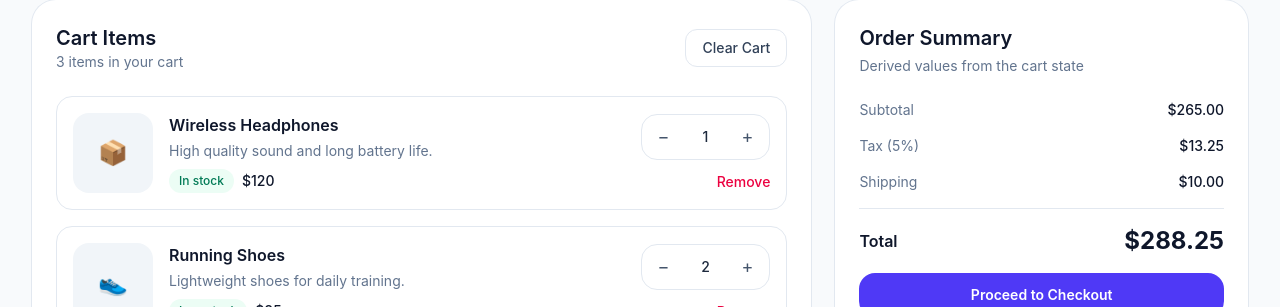
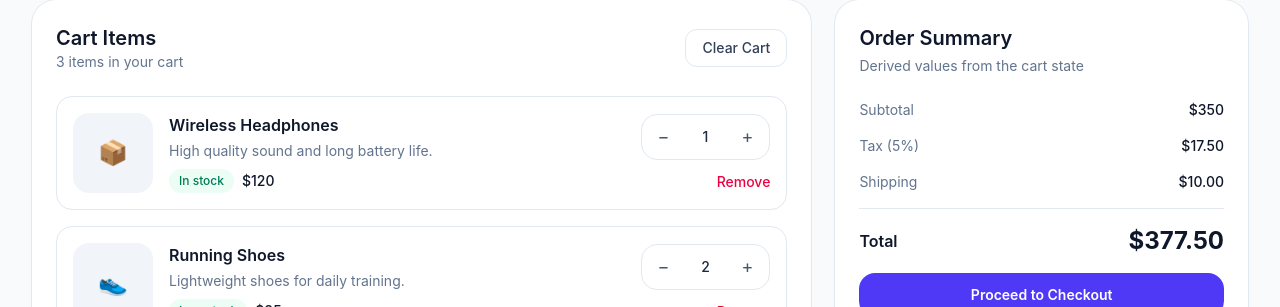
Before and after one commit to jinnahakondo/shop-cart, a React (Vite) app: page / in a window 1280 px wide. Shown: the part 200-507 px from the top of the page. Built offline with nearby package versions, Linux system fonts and the light colour scheme.

Commit message:
added dynamic data in order summary

```diff
--- a/src/App.jsx
+++ b/src/App.jsx
@@ -90,7 +90,7 @@ export default function App() {
         </header>
         <div className="grid gap-6 lg:grid-cols-[minmax(0,1.7fr)_minmax(320px,0.9fr)]">
           <Cart items={state.cart} dispatch={dispatch} />
-          <OrderSummary />
+          <OrderSummary cart={state.cart}/>
         </div>
       </main>
     </div>
--- a/src/components/OrderSummary/OrderSummary.jsx
+++ b/src/components/OrderSummary/OrderSummary.jsx
@@ -1,6 +1,15 @@
 import React from 'react'
 
-export default function OrderSummary() {
+export default function OrderSummary({ cart }) {
+
+    const subTotal = cart.reduce((acc, item) => acc + (item.price * item.quantity), 0)
+
+    const tax = (subTotal / 100) * 5
+
+    const shipingFee = subTotal ? 10:0
+
+    const total = subTotal + tax + shipingFee
+
     return (
         <aside className="h-fit rounded-3xl bg-white p-6 shadow-soft ring-1 ring-slate-200">
             <h2 className="text-xl font-semibold text-slate-900">Order Summary</h2>
@@ -9,21 +18,21 @@ export default function OrderSummary() {
             <div className="mt-6 space-y-4">
                 <div className="flex items-center justify-between text-sm">
                     <span className="text-slate-500">Subtotal</span>
-                    <span className="font-medium text-slate-900">$265.00</span>
+                    <span className="font-medium text-slate-900">${subTotal}</span>
                 </div>
                 <div className="flex items-center justify-between text-sm">
                     <span className="text-slate-500">Tax (5%)</span>
-                    <span className="font-medium text-slate-900">$13.25</span>
+                    <span className="font-medium text-slate-900">${tax.toFixed(2)}</span>
                 </div>
                 <div className="flex items-center justify-between text-sm">
                     <span className="text-slate-500">Shipping</span>
-                    <span className="font-medium text-slate-900">$10.00</span>
+                    <span className="font-medium text-slate-900">${shipingFee.toFixed(2)}</span>
                 </div>
 
                 <div className="border-t border-slate-200 pt-4">
                     <div className="flex items-center justify-between">
                         <span className="text-base font-semibold text-slate-900">Total</span>
-                        <span className="text-2xl font-bold text-slate-900">$288.25</span>
+                        <span className="text-2xl font-bold text-slate-900">${total.toFixed(2)}</span>
                     </div>
                 </div>
 
--- a/src/components/cart/Cartitem.jsx
+++ b/src/components/cart/Cartitem.jsx
@@ -32,7 +32,7 @@ export default function Cartitem({
 
                     {/* decrement quantity */}
                     <button
-                        disabled={quantity === 0}
+                        disabled={quantity === 1}
                         onClick={() => dispatch({
                             type: "DECREASE_QTY",
                             payload: id
```
